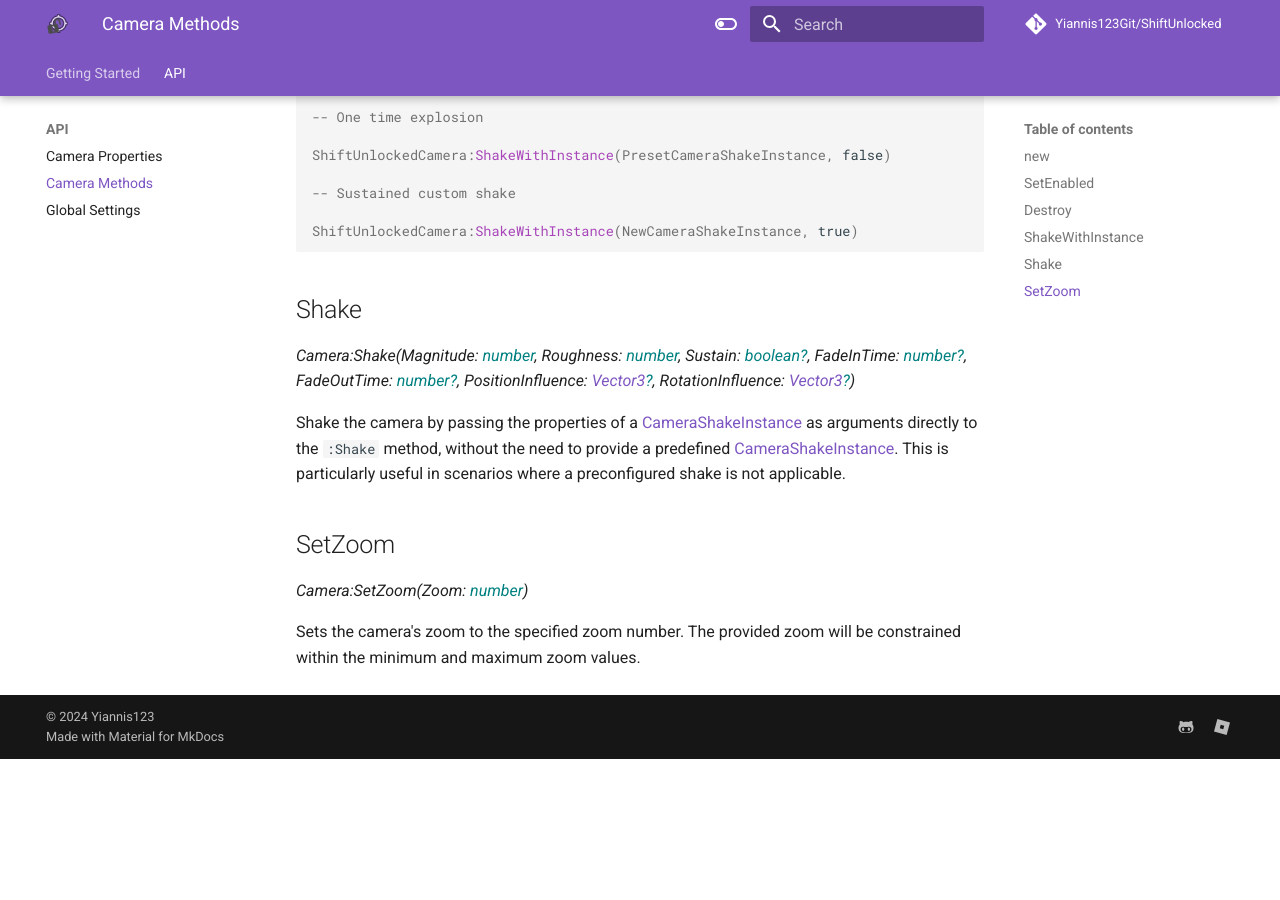
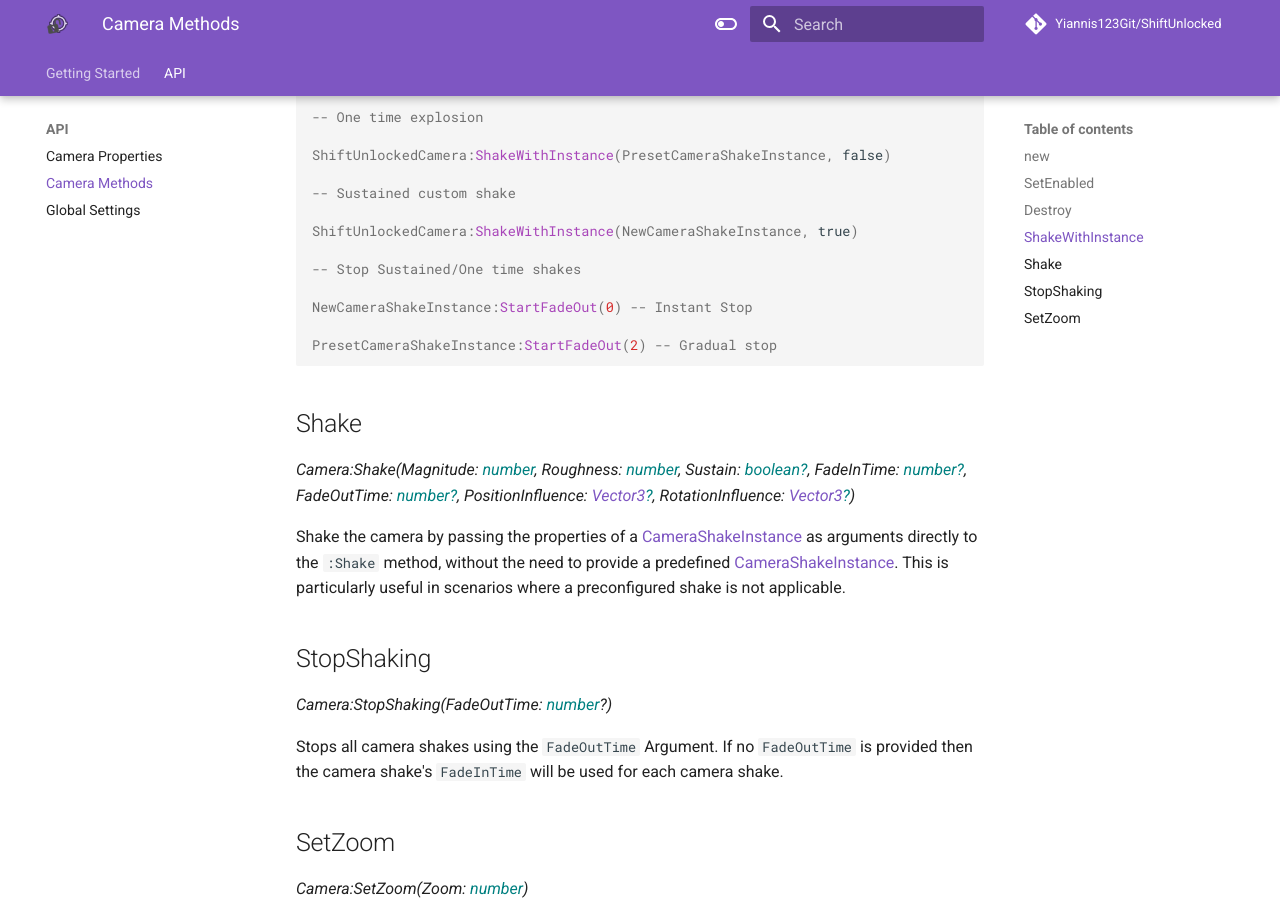
Before and after one commit to Yiannis123Git/ShiftUnlocked, an MkDocs documentation site: the page built from docs/CameraMethods.md, in a window 1280 px wide and 900 px high, scrolled down 1048 px. Built offline with MkDocs 1.6.1 and Material for MkDocs 9.7.7, drawn with Linux system fonts in a browser that asks for light colours; comment, search, counter and statistics services are not loaded; before the commit the page ends 1807 px from its top, so only the background shows below that.

Commit message:
Fix Camera Shake functionality and Docs
* Add documentation for StopShaking
* Add Code example for stopping camera shakes
* Allow StopShaking to stop non sustained shakes
* Fix CameraShakeInstance type syntax error
* Make CameraShakeInstance Update method private

````diff
--- a/docs/CameraMethods.md
+++ b/docs/CameraMethods.md
@@ -41,6 +41,12 @@ ShiftUnlockedCamera:ShakeWithInstance(PresetCameraShakeInstance, false)
 -- Sustained custom shake
 
 ShiftUnlockedCamera:ShakeWithInstance(NewCameraShakeInstance, true)
+
+-- Stop Sustained/One time shakes
+
+NewCameraShakeInstance:StartFadeOut(0) -- Instant Stop
+
+PresetCameraShakeInstance:StartFadeOut(2) -- Gradual stop
 ```
 
 ## Shake
@@ -49,6 +55,12 @@ _Camera:Shake(Magnitude: <span style="color: teal;">number</span>, Roughness: <s
 
 Shake the camera by passing the properties of a [CameraShakeInstance](https://github.com/Sleitnick/RbxCameraShaker?tab=readme-ov-file#camerashakeinstance) as arguments directly to the `:Shake` method, without the need to provide a predefined [CameraShakeInstance](https://github.com/Sleitnick/RbxCameraShaker?tab=readme-ov-file#camerashakeinstance). This is particularly useful in scenarios where a preconfigured shake is not applicable.
 
+## StopShaking
+
+_Camera:StopShaking(FadeOutTime: <span style="color: teal;">number</span>?)_
+
+Stops all camera shakes using the `FadeOutTime` Argument. If no `FadeOutTime` is provided then the camera shake's `FadeInTime` will be used for each camera shake.
+
 ## SetZoom
 
 _Camera:SetZoom(Zoom: <span style="color: teal;">number</span>)_
````
Also changed, not shown: 2 other files.
